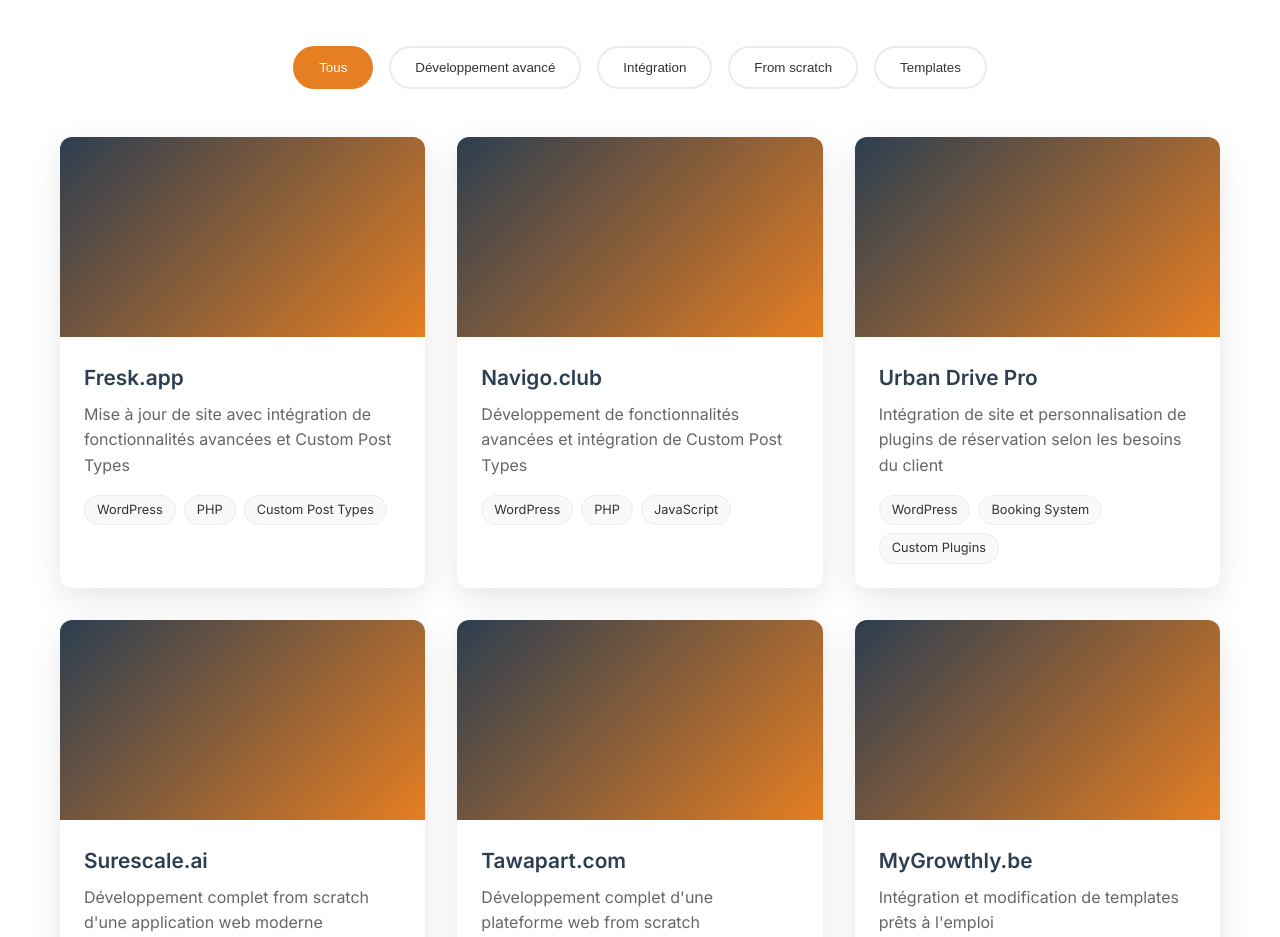
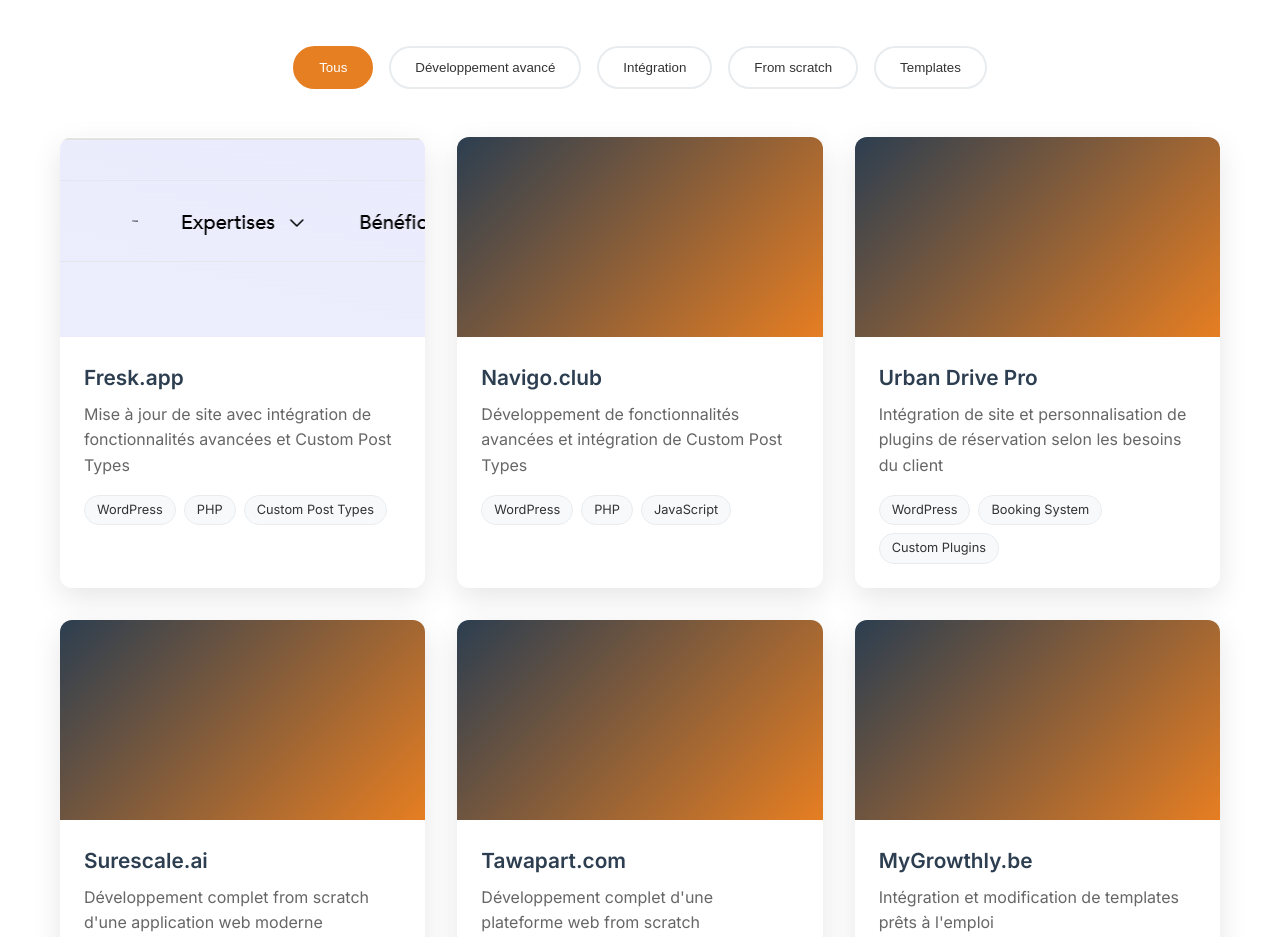
Before and after one commit to Rania-boudriga/portfolio_rania, a plain HTML site: page index.html in a window 1280 px wide. Shown: the part 1660-2597 px from the top of the page. Drawn offline with nearby package versions, Linux system fonts and the light colour scheme.

Commit message:
add images

```diff
--- a/index.html
+++ b/index.html
@@ -158,7 +158,7 @@
             <div class="projects-grid">
                 <!-- Développement avancé -->
                 <div class="project-card" data-category="advanced">
-                    <div class="project-image">
+                    <div class="project-image" style='background-image:url("/images/fresk.png");'>
                         <div class="project-overlay">
                             <a href="https://fresk.app" target="_blank" class="project-link">
                                 <i class="fas fa-external-link-alt"></i>
```
Also changed, not shown: images/fresk.png (added).
